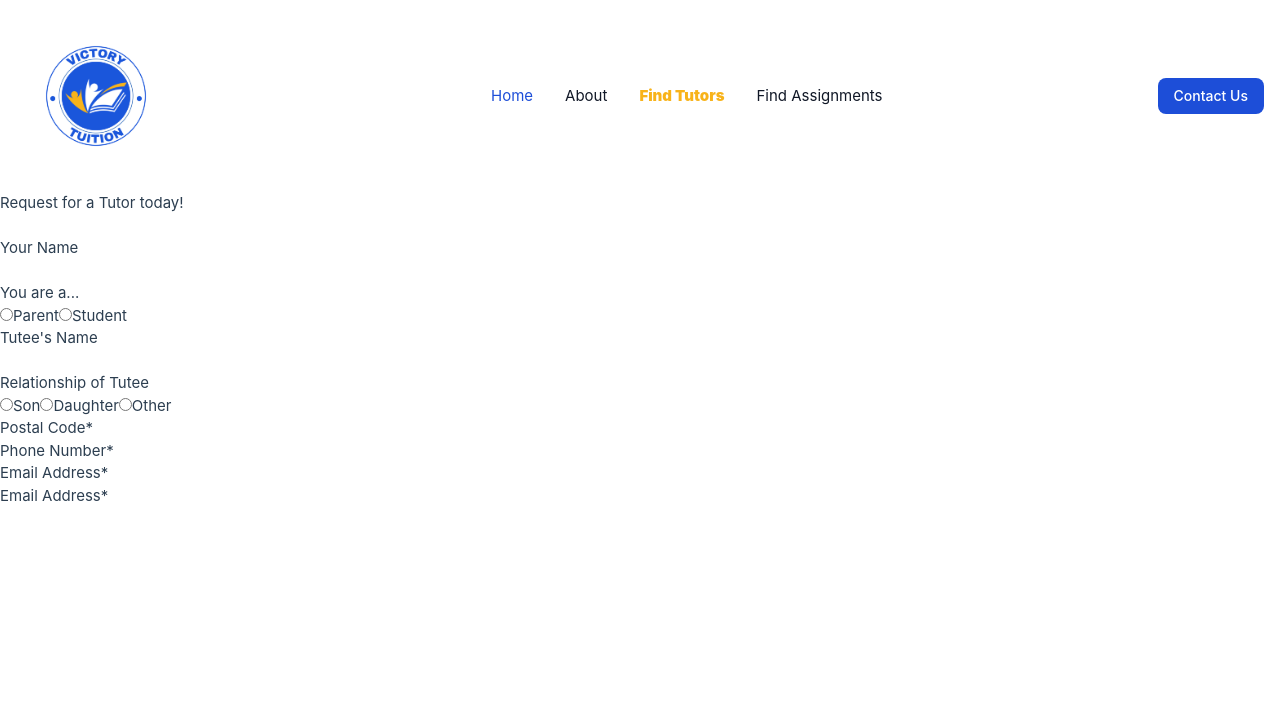
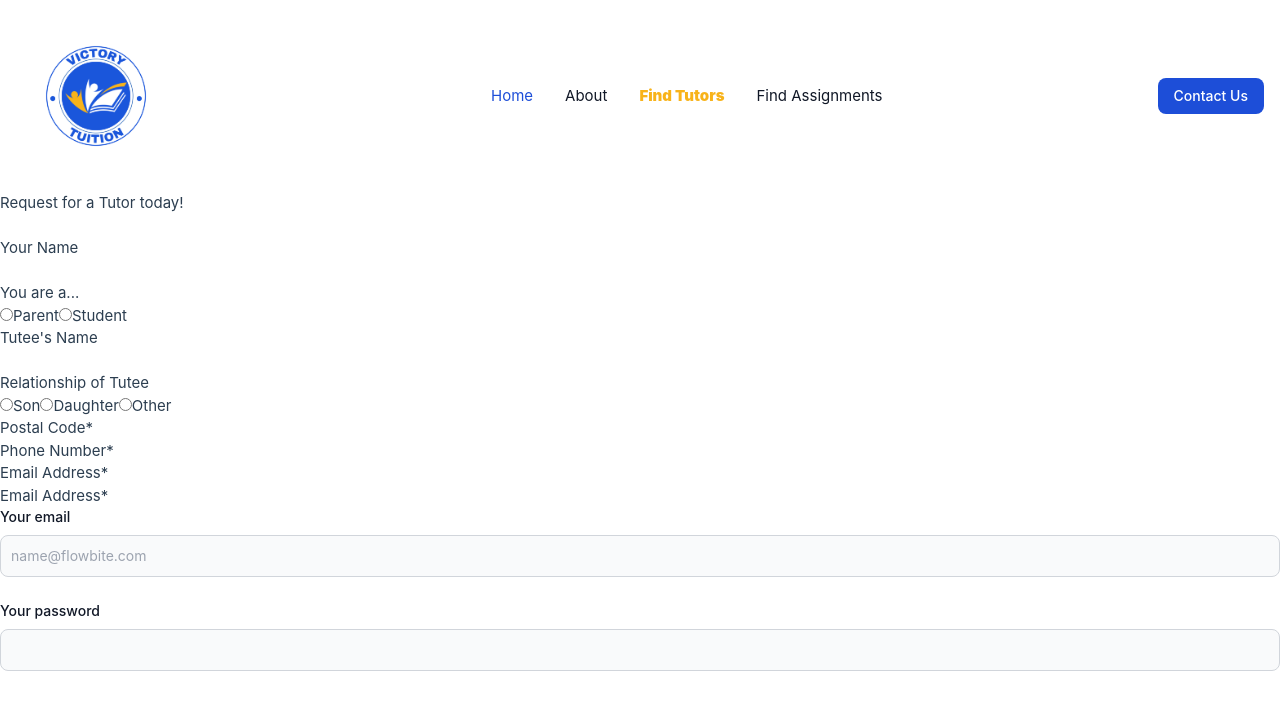
Before and after one commit to zqleow13/Tuition-Website, a Vue app: page /contact-us in a window 1280 px wide. Shown: the top 710 px of the page. Built offline with nearby package versions, Linux system fonts and the light colour scheme.

Commit message:
Added comments for my form elements

```diff
--- a/src/views/ContactForm.vue
+++ b/src/views/ContactForm.vue
@@ -6,9 +6,11 @@
     <h1>Request for a Tutor today!</h1>
     <br>
     <form>
+        <!-- Your Name -->
         <label for="yourname">Your Name</label><br>
         <input id="yourname" type="text"><br>
 
+        <!-- Parent or Student -->
         <p>You are a...</p>
         <input id="parent" name="parentorstudent" type="radio">
         <label for="parent">Parent</label>
@@ -17,6 +19,7 @@
         <label for="tuteename">Tutee's Name</label><br>
         <input id="tuteename" type="text">
 
+        <!-- Relationship of Tutee -->
         <p>Relationship of Tutee</p>
         <input id="son" name="relationshipoftutee" type="radio">
         <label for="son">Son</label>
@@ -25,18 +28,51 @@
         <input id="other" name="relationshipoftutee" type="radio">
         <label for="other">Other</label><br>
 
+        <!-- Postal code -->
         <label for="postalcode">Postal Code*</label>
         <input id="postalcode" type="number" pattern="[0-9] {6}" required><br>
 
+        <!-- Phone number -->
         <label for="phonenumber">Phone Number*</label>
         <input id="phonenumber" type="tel" pattern="[0-9] {8}" required><br>
 
+        <!-- Email address: pls add validation for email -->
         <label for="email">Email Address*</label>
         <input id="email" type="email" required><br>
 
+        <!-- Subjects to be tutored: pls add dropdown or checkbox for multiple options -->
         <label for="email">Email Address*</label>
         <input id="email" type="email" required><br>
 
+        <!-- Tutee's Current Level/Grade: Text Box or dropdown -->
+        <div class="mb-6">
+            <label for="email" class="block mb-2 text-sm font-medium text-gray-900 dark:text-white">Your email</label>
+            <input type="email" id="email" class="bg-gray-50 border border-gray-300 text-gray-900 text-sm rounded-lg focus:ring-blue-500 focus:border-blue-500 block w-full p-2.5 dark:bg-gray-700 dark:border-gray-600 dark:placeholder-gray-400 dark:text-white dark:focus:ring-blue-500 dark:focus:border-blue-500" placeholder="name@flowbite.com" required>
+        </div>
+
+        <!-- Frequency of lessons: Can use checkbox/dropdown -->
+        <div class="mb-6">
+            <label for="password" class="block mb-2 text-sm font-medium text-gray-900 dark:text-white">Your password</label>
+            <input type="password" id="password" class="bg-gray-50 border border-gray-300 text-gray-900 text-sm rounded-lg focus:ring-blue-500 focus:border-blue-500 block w-full p-2.5 dark:bg-gray-700 dark:border-gray-600 dark:placeholder-gray-400 dark:text-white dark:focus:ring-blue-500 dark:focus:border-blue-500" required>
+        </div>
+
+        <!-- Duration of lessons: Checkbox -->
+
+        <!-- Preferred Type of Tutors (Part time/full time etc): Checkbox/dropdown -->
+
+        <!-- Preferred Tuition Rate as per hour: checkbox/dropdown or textbox cos there's range -->
+
+        <!-- Tuition Start Date: add a calendar -->
+
+        <!-- Length of Commitment (how many months): textbox?-->
+
+        <!-- Available timings: textbox -->
+
+        <!-- Preferred Tutor's Gender: checkbox/dropdown -->
+
+        <!-- Other Additional Requests: textarea -->
+
+        <!-- submit button -->
 
     </form>
 </template>
```
